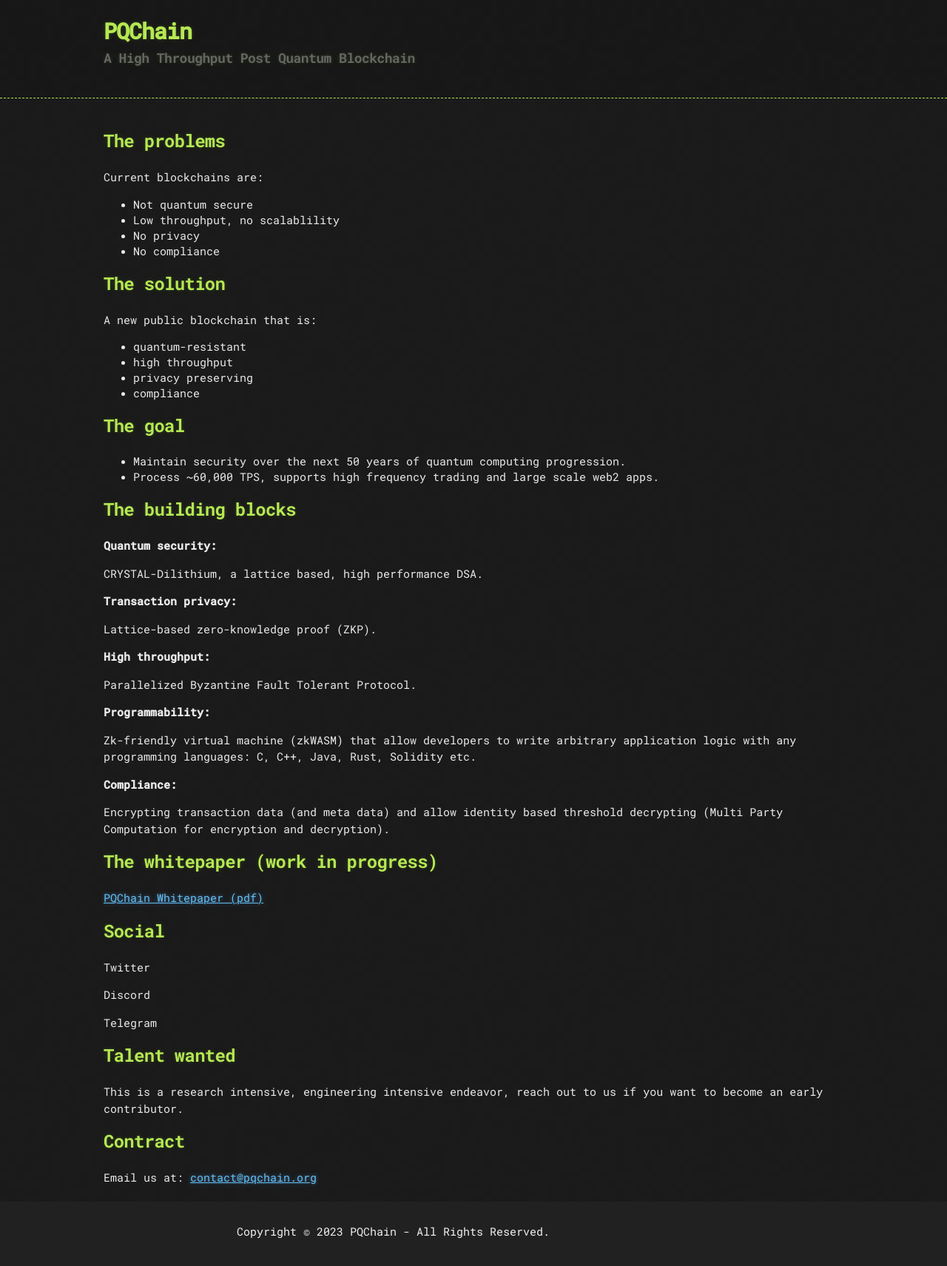
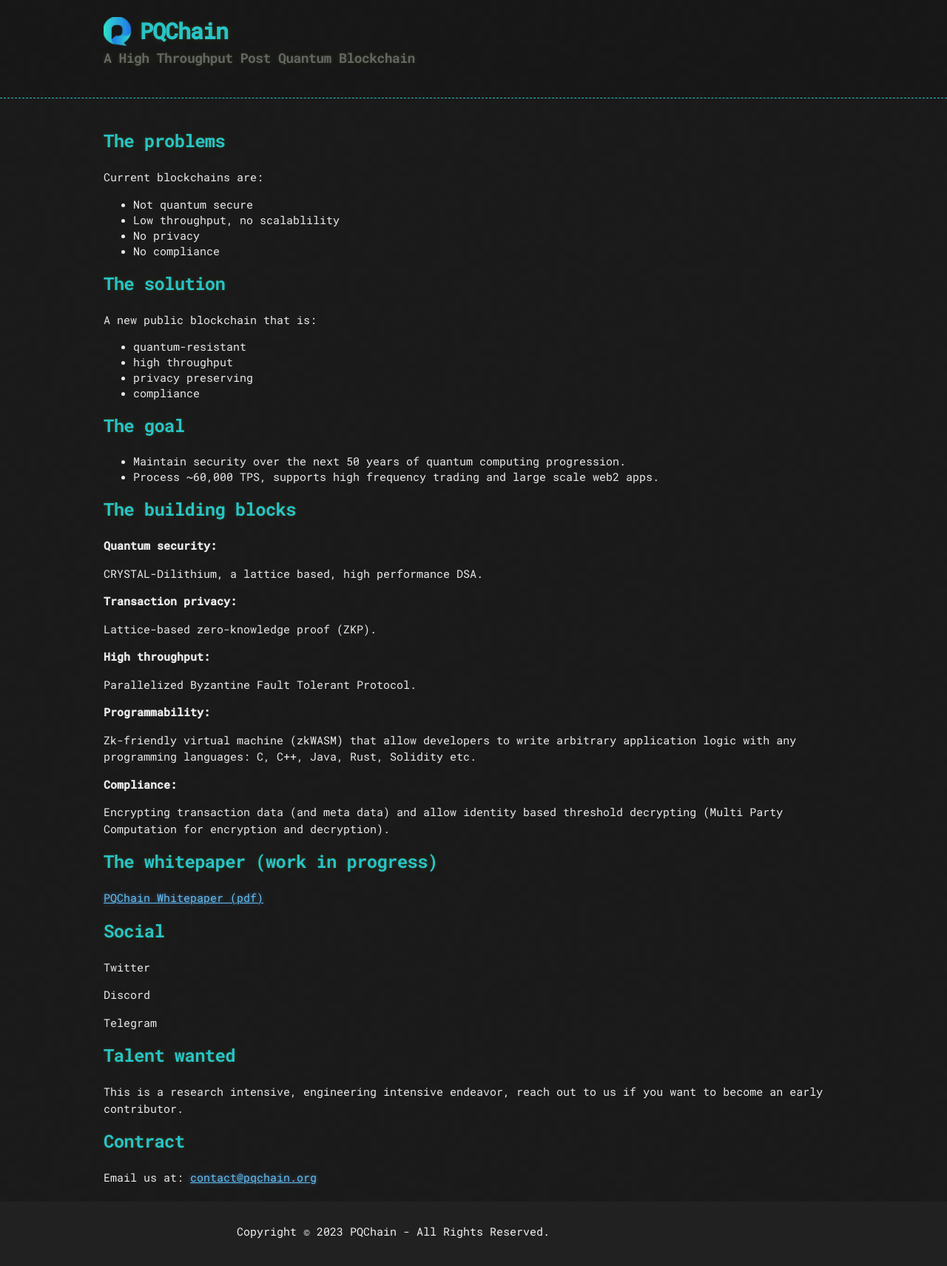
Before and after one commit to cryptobadass/pqchain, a Jekyll site: the page built from index.md, in a window 1280 px wide. Shown: the whole page at 74% size. Built offline with Jekyll 4.4.1, drawn with Linux system fonts in a browser that asks for light colours; our own code applies the rules of GitHub Pages for plain Markdown files.

Commit message:
update style

```diff
--- a/_layouts/default.html
+++ b/_layouts/default.html
@@ -26,6 +26,7 @@
     <header>
       <div class="container">
         <a id="a-title" href="{{ '/' | relative_url }}">
+          <img src="/assets/images/small-icon.png">
           <h1>{{ site.title | default: site.github.repository_name }}</h1>
         </a>
         <h2>{{ site.description | default: site.github.project_tagline }}</h2>
--- a/_sass/_default_colors.scss
+++ b/_sass/_default_colors.scss
@@ -3,7 +3,8 @@ $alto: #d0d0d0;
 $bouquet: #aa759f;
 $chelsea-cucumber: #90a959;
 $cod-grey: #151515;
-$conifer: #b5e853;
+// $conifer: #b5e853;
+$conifer: #28C4C7;
 $dove-grey: #666;
 $gallery: #eaeaea;
 $grey: #888;
--- a/_sass/jekyll-theme-hacker.scss
+++ b/_sass/jekyll-theme-hacker.scss
@@ -82,6 +82,12 @@ header h1 {
   @include media-max-width($container-max-width) {
     margin-left: 0;
   }
+}
+
+header img {
+  float: left;
+  height: 39px;
+  padding: 3px 10px 3px 0;
 }
 
 header h1:before {
```
